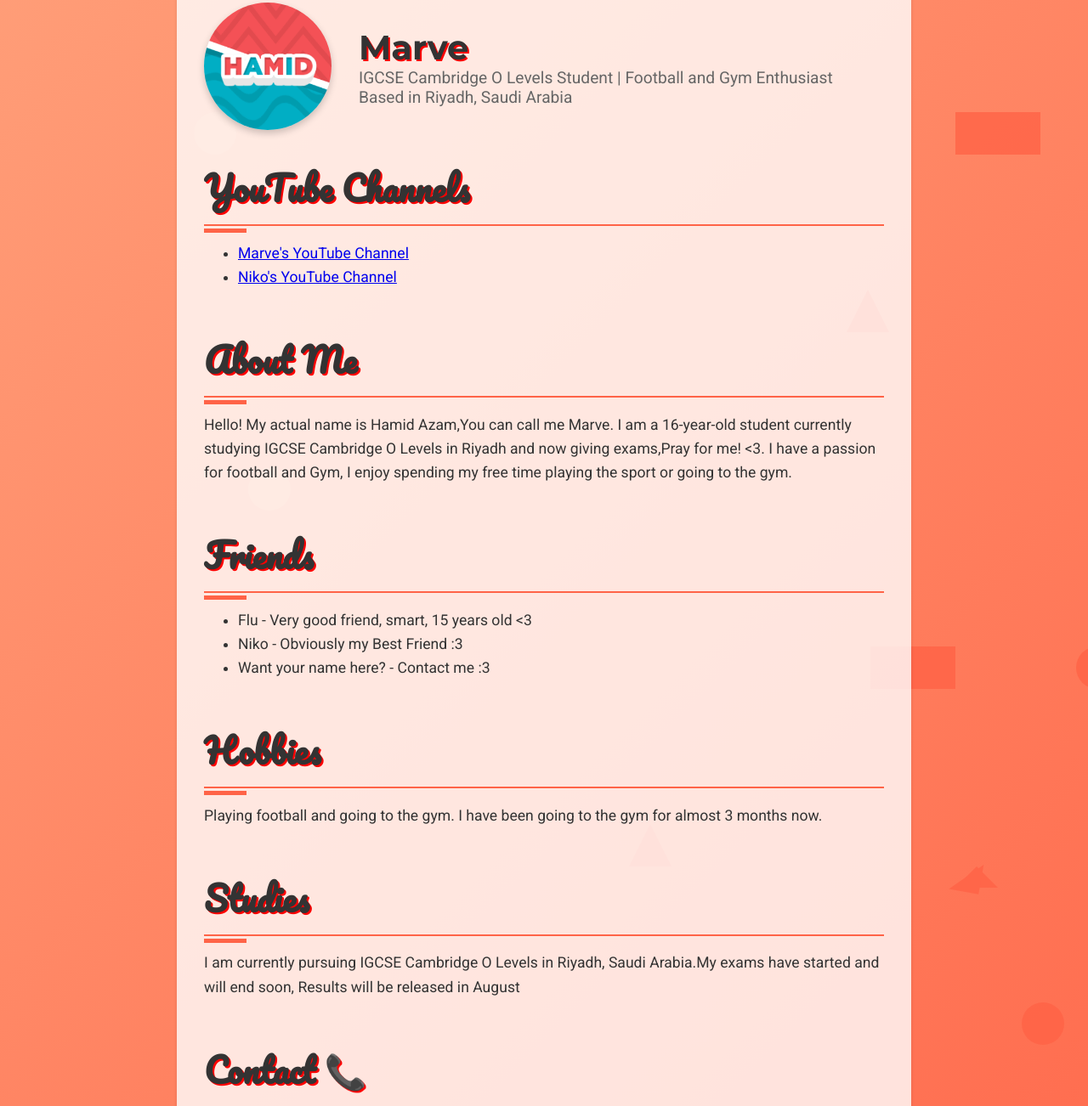
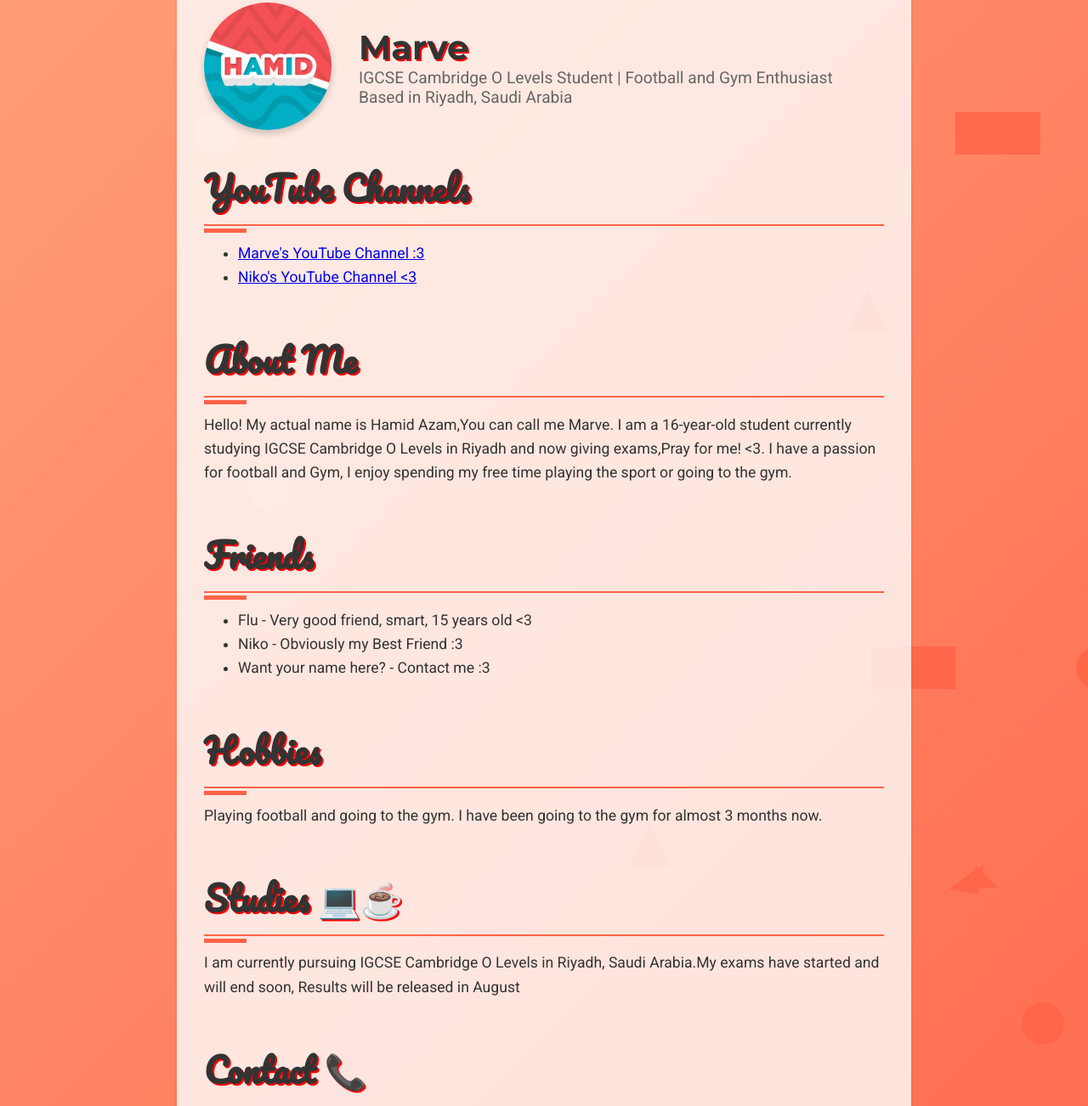
Before and after one commit to HamidAzamDogar/HamidAzam.com, a plain HTML site: page index.html in a window 1280 px wide. Shown: the part 178-1480 px from the top of the page at 85% size. Drawn offline with Linux system fonts and the light colour scheme.

Commit message:
Update index.html

```diff
--- a/index.html
+++ b/index.html
@@ -229,8 +229,8 @@
         <div class="section">
             <h2>YouTube Channels</h2>
             <ul>
-                <li><a href="https://www.youtube.com/channel/UCnxRpJaKF5NkVLvGjY6hWNg">Marve's YouTube Channel</a></li>
-                <li><a href="https://www.youtube.com/channel/UCTAVZLR4uNV9uAvku7jrwCw">Niko's YouTube Channel</a></li>
+                <li><a href="https://www.youtube.com/channel/UCnxRpJaKF5NkVLvGjY6hWNg" target="_blank">Marve's YouTube Channel :3</a></li>
+                <li><a href="https://www.youtube.com/channel/UCTAVZLR4uNV9uAvku7jrwCw" target="_blank">Niko's YouTube Channel <3</a></li>
             </ul>
         </div>
 
@@ -258,7 +258,7 @@
 
         <!-- Studies Section -->
         <div class="section">
-            <h2>Studies</h2>
+            <h2>Studies 💻☕️</h2>
             <p>I am currently pursuing IGCSE Cambridge O Levels in Riyadh, Saudi Arabia.My exams have started and will end soon, Results will be released in August</p>
         </div>
 
```
